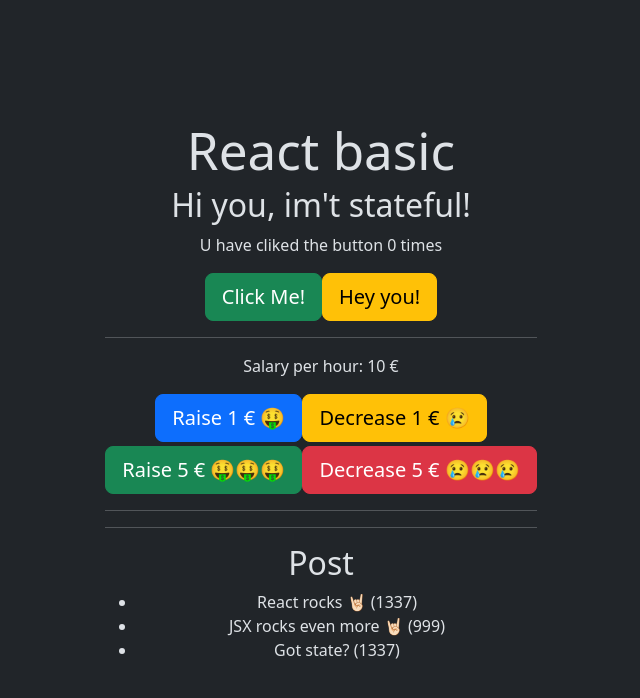
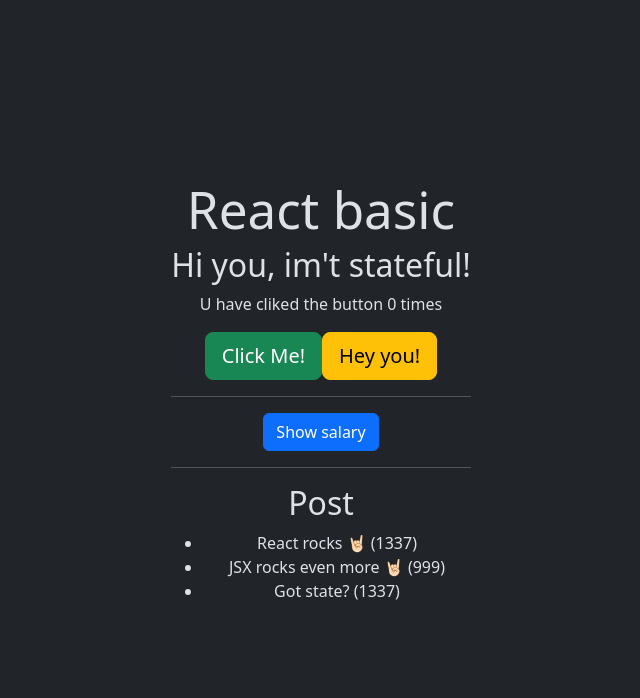
Before and after one commit to FiaNerd/react-lesson, a React (Vite) app in the folder 01-react-basics/: page / in a window 1280 px wide. Shown: the top 698 px of the page, without its empty margins (319-959 px from the left). Built offline with nearby package versions, Linux system fonts and the light colour scheme.

Commit message:
Add btn show hide salary with ternary operator text

```diff
--- a/01-react-basics/src/App.tsx
+++ b/01-react-basics/src/App.tsx
@@ -14,7 +14,7 @@ const App = () => {
     // Array destructer
     const [ msg, setMsg ] = useState<string>("Hi you, im't stateful!")
     const [ clicks, setClicks ] = useState<number>(0)
-
+    const [ showSalary, setShowSalary ] = useState<boolean>(false)
 
 
     // Behöver sätta en Array of Post
@@ -37,7 +37,7 @@ const App = () => {
         setClicks((prevState) => {return prevState + 1}) // prevState = 0, reurn 1
         setClicks((prevState) => {return prevState + 1}) // prevState = 1, reurn 2
 
-        // Så behöver prevState för att kunna göra dubbelt
+        // Så behöver prevState för att kunna göra dubbla klick
        // setClicks(clicks + 1)
         //setClicks(clicks + 1) // För att du har kopierat två cklikc, så gör det inte att det blir fler klick pper gång, detta för att den inte har hunnit uppdateras, så blir fortfarande bara ett klick
     }
@@ -46,6 +46,7 @@ const App = () => {
     // console.log(msg);
 
 
+    const buttonSalary = showSalary ? 'Hide salary' :  'Show salary';
 
     const [ salary, setSalary ] = useState(10)
 
@@ -70,9 +71,16 @@ const App = () => {
         <button className='btn btn-warning btn-lg' onClick={() => {setMsg("Hey you")}}> Hey you!</button>
 
         <hr/>
+        <button className='btn btn-primary' onClick={() => setShowSalary(!showSalary)}>{buttonSalary}</button>
+
+        { showSalary && (
+            <>
+                <h2>Salary</h2>
+
                 <p>Salary per hour: {salary} &euro;</p>
+
                 { salary < 10 && (
-            <div className="alert alert-warning">You got very low paied</div>
+                    <div className="alert alert-warning">You got very low payed</div>
                 )}
 
                     <div className="buttons">
@@ -94,8 +102,9 @@ const App = () => {
                                 onClick={() => handleChangeSalary( - 5)}>Decrease 5 &euro; 😢😢😢</button>
                         </div>
                     </div>
-
-			<hr />
+                </>
+            )
+        }
 
         <hr />
 
```
Lines whose indentation alone changed are shown as unchanged.
